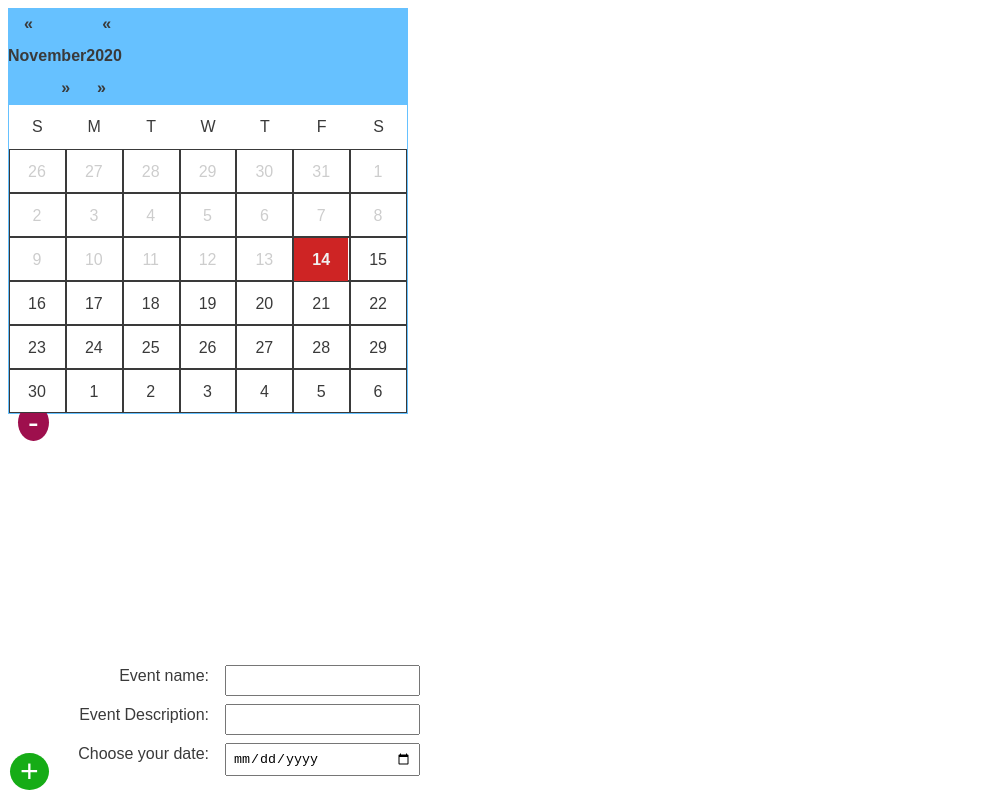
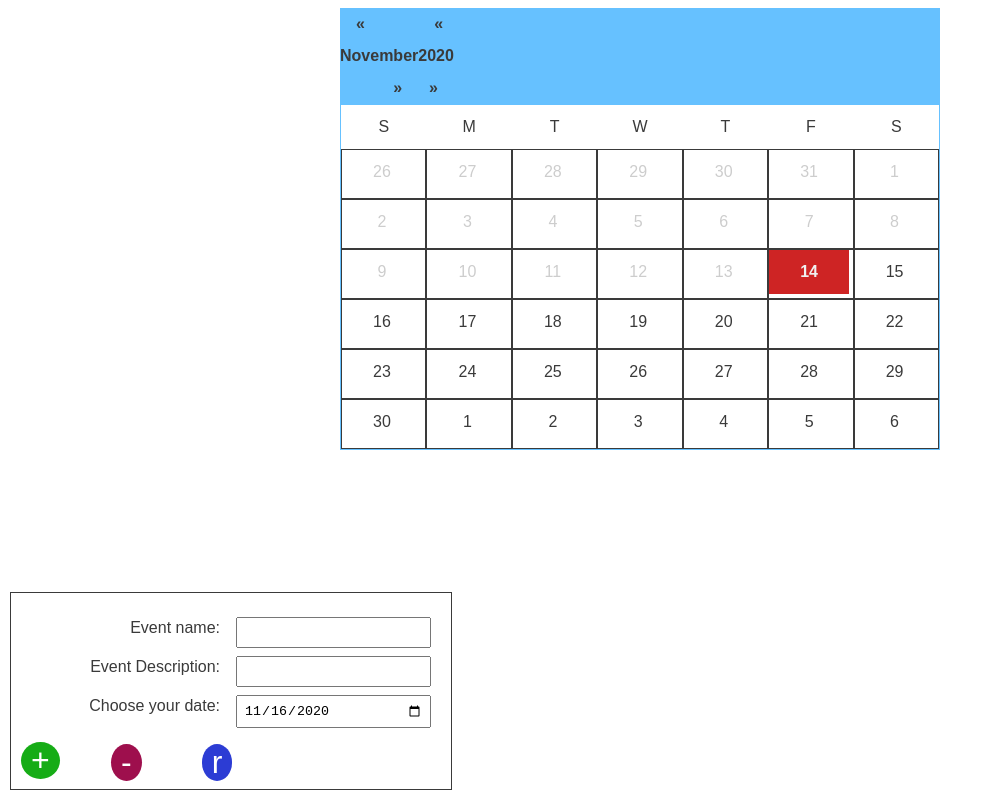
Before and after one commit to millord/calendar, a React (Create React App) app in the folder client/: page / in a window 1280 px wide. Shown: the whole page, without its empty margins (0-995 px from the left). Built offline with nearby package versions, Linux system fonts and the light colour scheme; no server answers.

Commit message:
center the calendar

```diff
--- a/client/src/components/Calendar.js
+++ b/client/src/components/Calendar.js
@@ -14,7 +14,7 @@ function Calendar ({value, onChange, setStoredDate}) {
 
   const currentDate = moment().clone().date()
 
-  console.log("INSIDE THE CALENDAR COMPONENT", data)
+
 
 
   const datesByDate = useMemo(() => {
@@ -29,7 +29,6 @@ function Calendar ({value, onChange, setStoredDate}) {
 
   useEffect(() => {
     setCalendar(createCalendar(value))
-    console.log("INSIDE THE CALENDAR COMPONENT", data)
   },[value])
 
 
@@ -54,7 +53,6 @@ return (
         >
         <div className={dayStyles(day,value)}>
         {day.format('D')}
-    {/* <span></span> */}
         </div>
         </div>
       )
--- a/client/src/components/CalendarEvents.js
+++ b/client/src/components/CalendarEvents.js
@@ -1,6 +1,6 @@
 import {getCalendarEventsQuery,addCalenderEventMutation, updateCalendarEventMutation,removeCalendarEventMutation} from '../components/queries/queries'
 import React, {useState, useEffect} from 'react'
-import { useQuery, useMutation } from '@apollo/client';
+import {  useMutation } from '@apollo/client';
 
 
 
@@ -49,6 +49,8 @@ function CalendarEvents({ storedDate }) {
    }
   }
   const removeEvent =() => {
+    setName('')
+    setDescription('')
     removeCalendarEvent({
       variables:{
         id: storedDate.id
@@ -57,15 +59,21 @@ function CalendarEvents({ storedDate }) {
     })
   }
 
+  const resetEvent = () => {
+    setName('')
+    setDescription('')
+  }
+
   return (
   <div>
-    <button id="buttonRemove" onClick={removeEvent}>-</button>
+
           <form onSubmit={submitForm}>
                 <div className="field">
                     <label>Event name:</label>
                     <input
                     value={name}
                     onChange={(e) => setName(e.target.value)}
+                    required
                     type="text" />
                 </div>
                 <div className="field">
@@ -73,20 +81,22 @@ function CalendarEvents({ storedDate }) {
                     <input
                     value={description}
                      onChange={(e) => setDescription(e.target.value)}
+                     required
                     type="text" />
                 </div>
                 <div className="field">
                 <label for="start">Choose your date:</label>
 
               <input type="date" id="start" name="trip-start"
-              value={date}
-              min="2019-01-01" max="2022-12-31"
+              value="2020-11-16"
               onChange={(e) => setDate(e.target.value)}
               />
                 </div>
 
                 <button>+</button>
+                <button id="buttonRemove" onClick={removeEvent}>-</button>
 
+                <button id="buttonReset" onClick={resetEvent}>r</button>
             </form>
             </div>
 
--- a/client/src/components/index.css
+++ b/client/src/components/index.css
@@ -1,7 +1,8 @@
 .calendar {
   box-sizing: border-box;
   font-size: 1rem;
-  max-width: 400px;
+  max-width: 600px;
+  margin: auto;
 }
 
 .calendar .header {
@@ -56,7 +57,7 @@
 .calendar .day {
   position: relative;
   width: calc(100% / 7);
-  height: 44px;
+  height: 50px;
   display: inline-block;
   background-color: white;
   padding: 0;
@@ -68,7 +69,7 @@
 }
 
 .calendar .day div {
-  width: 54px;
+  width: 80px;
   height: 44px;
   position: relative;
   color: var(--black);
@@ -101,6 +102,9 @@ form {
   left: 0;
   bottom: 0;
   width: 400px;
+  border: 1px solid;
+  margin-bottom: 10px;
+  margin-left: 10px;
 }
 
 form .field {
@@ -140,9 +144,22 @@ form button {
   background: #9e0f4d;
   border: 0;
   padding: 0 10px;
-  border-radius: 50%;
+  border-radius: 100%;
   cursor: pointer;
   position: relative;
-  bottom: 10px;
-  left: 10px;
+  bottom: -12px;
+  left: 80px;
 }
+
+#buttonReset {
+  color: #fff;
+  font-size: 2em;
+  background: #2c3cd4;
+  border: 0;
+  padding: 0 10px;
+  border-radius: 100%;
+  cursor: pointer;
+  position: relative;
+  bottom: -12px;
+  left: 140px;
+}
```
